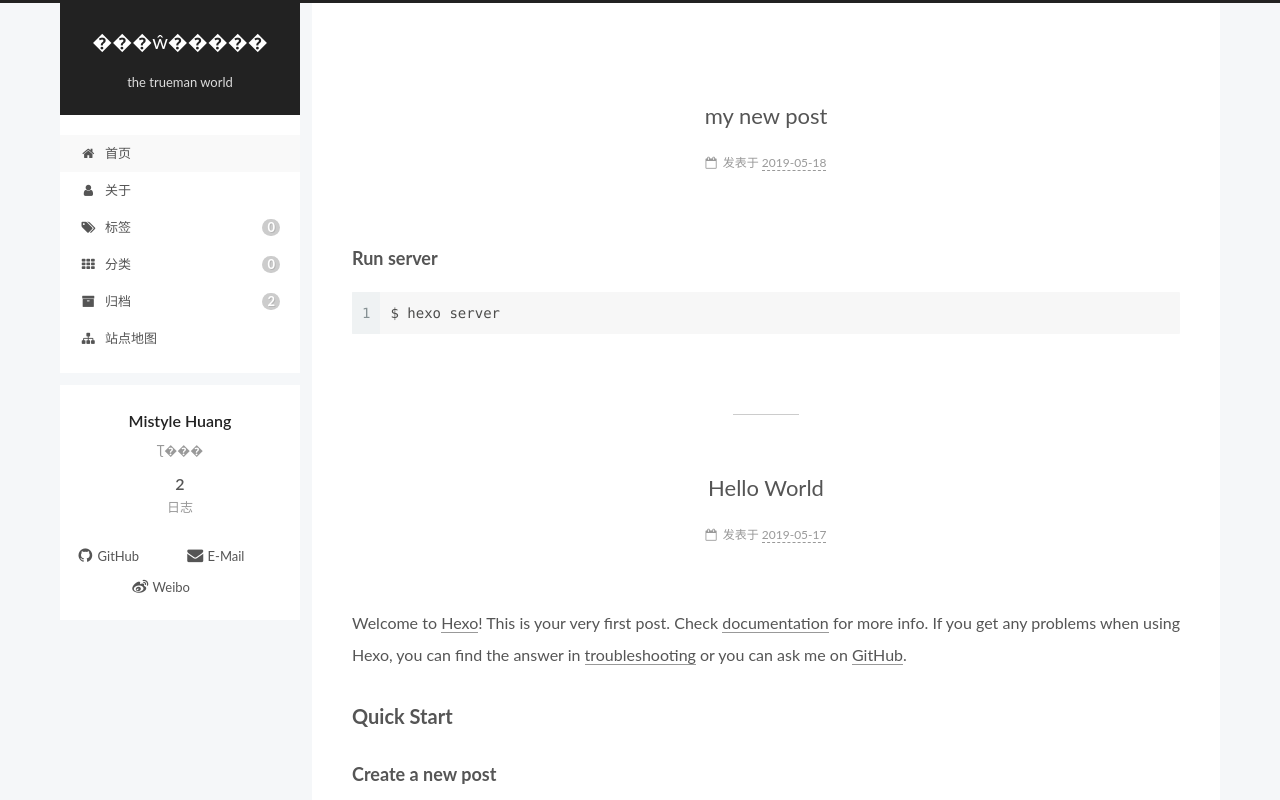
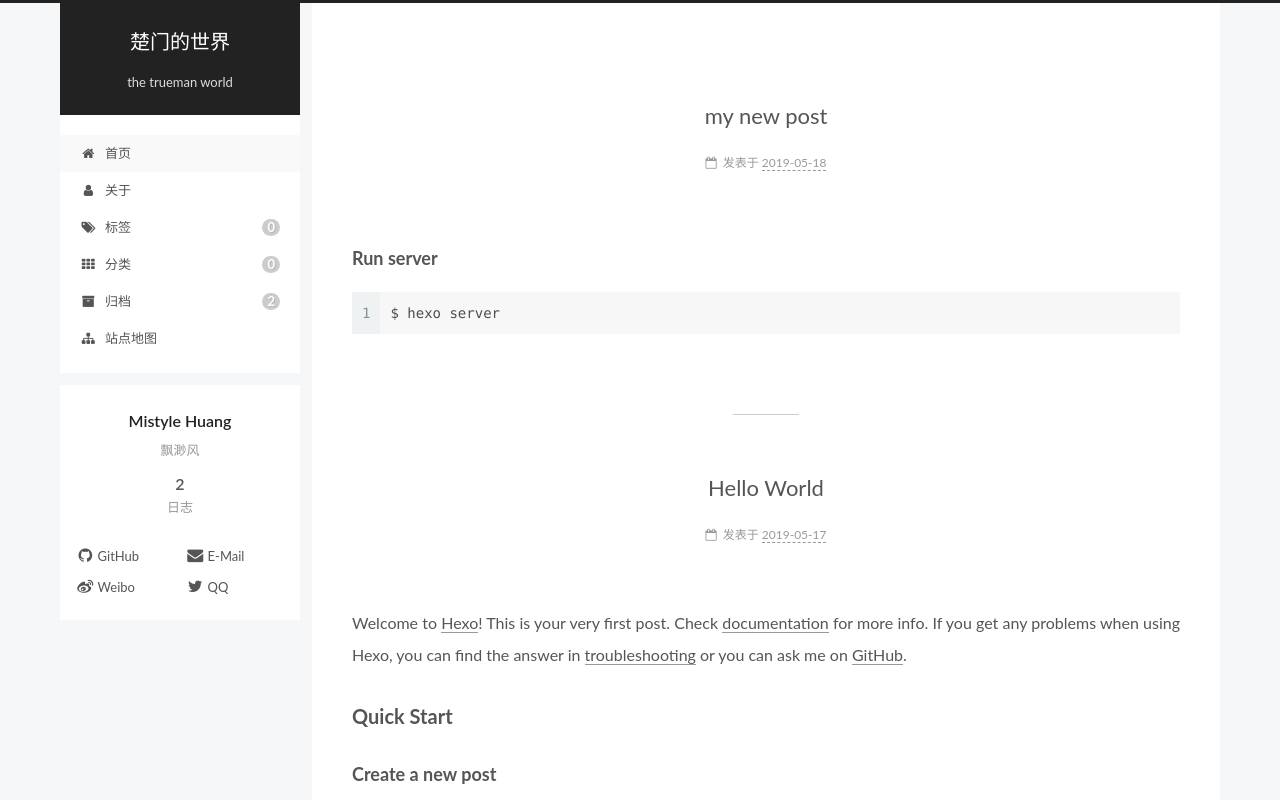
Before and after one commit to mistyle/mistyle.github.io, a plain HTML site: page index.html in a window 1280 px wide. Shown: the top 800 px of the page. Drawn offline with Linux system fonts and the light colour scheme; some packages are replaced by stand-ins of ours; a script that the page names is missing.

Commit message:
Site updated: 2019-05-18 14:26:35

```diff
--- a/css/main.css
+++ b/css/main.css
@@ -1765,7 +1765,7 @@ pre .javascript .function {
   width: 4px;
   height: 4px;
   border-radius: 50%;
-  background: #bf7c3c;
+  background: #cdffaa;
 }
 .feed-link,
 .chat {
--- a/index.html
+++ b/index.html
@@ -96,17 +96,17 @@
 
 
 
-  <meta name="description" content="Ʈ���">
-<meta name="keywords" content="Java,����,��Ӱ,ͽ��,����ѧ����ë��">
+  <meta name="description" content="飘渺风">
+<meta name="keywords" content="Java,技术,电影,徒步,恋爱学，羽毛球">
 <meta property="og:type" content="website">
-<meta property="og:title" content="���ŵ�����">
+<meta property="og:title" content="楚门的世界">
 <meta property="og:url" content="http://mistyle.top/index.html">
-<meta property="og:site_name" content="���ŵ�����">
-<meta property="og:description" content="Ʈ���">
+<meta property="og:site_name" content="楚门的世界">
+<meta property="og:description" content="飘渺风">
 <meta property="og:locale" content="zh-CN">
 <meta name="twitter:card" content="summary">
-<meta name="twitter:title" content="���ŵ�����">
-<meta name="twitter:description" content="Ʈ���">
+<meta name="twitter:title" content="楚门的世界">
+<meta name="twitter:description" content="飘渺风">
 
 
 
@@ -124,7 +124,7 @@
   };
 </script>
 
-  <title>���ŵ�����</title>
+  <title>楚门的世界</title>
 
 
 
@@ -184,7 +184,7 @@
     <div class="custom-logo-site-title">
       <a href="/" class="brand" rel="start">
         <span class="logo-line-before"><i></i></span>
-        <span class="site-title">���ŵ�����</span>
+        <span class="site-title">楚门的世界</span>
         <span class="logo-line-after"><i></i></span>
       </a>
     </div>
@@ -378,12 +378,12 @@
 
     <span hidden itemprop="author" itemscope itemtype="http://schema.org/Person">
       <meta itemprop="name" content="Mistyle Huang">
-      <meta itemprop="description" content="Ʈ���">
+      <meta itemprop="description" content="飘渺风">
       <meta itemprop="image" content="/images/avatar.gif">
     </span>
 
     <span hidden itemprop="publisher" itemscope itemtype="http://schema.org/Organization">
-      <meta itemprop="name" content="���ŵ�����">
+      <meta itemprop="name" content="楚门的世界">
     </span>
 
 
@@ -520,12 +520,12 @@
 
     <span hidden itemprop="author" itemscope itemtype="http://schema.org/Person">
       <meta itemprop="name" content="Mistyle Huang">
-      <meta itemprop="description" content="Ʈ���">
+      <meta itemprop="description" content="飘渺风">
       <meta itemprop="image" content="/images/avatar.gif">
     </span>
 
     <span hidden itemprop="publisher" itemscope itemtype="http://schema.org/Organization">
-      <meta itemprop="name" content="���ŵ�����">
+      <meta itemprop="name" content="楚门的世界">
     </span>
 
 
@@ -680,7 +680,7 @@
           <div class="site-author motion-element" itemprop="author" itemscope itemtype="http://schema.org/Person">
 
               <p class="site-author-name" itemprop="name">Mistyle Huang</p>
-              <div class="site-description motion-element" itemprop="description">Ʈ���</div>
+              <div class="site-description motion-element" itemprop="description">飘渺风</div>
           </div>
 
 
@@ -740,6 +740,17 @@
 
 
                   <a href="https://weibo.com/yourname" title="Weibo &rarr; https://weibo.com/yourname" rel="noopener" target="_blank"><i class="fa fa-fw fa-weibo"></i>Weibo</a>
+                </span>
+
+                <span class="links-of-author-item">
+
+
+
+
+
+
+
+                  <a href="https://twitter.com/yourname" title="QQ &rarr; https://twitter.com/yourname" rel="noopener" target="_blank"><i class="fa fa-fw fa-twitter"></i>QQ</a>
                 </span>
 
             </div>
```
Also changed, not shown: 2019/05/17/hello-world/index.html (+18 -7 lines), 2019/05/18/my-new-post/index.html (+18 -7 lines), archives/2019/05/index.html (+21 -10 lines), archives/2019/index.html (+21 -10 lines), archives/index.html (+21 -10 lines).
